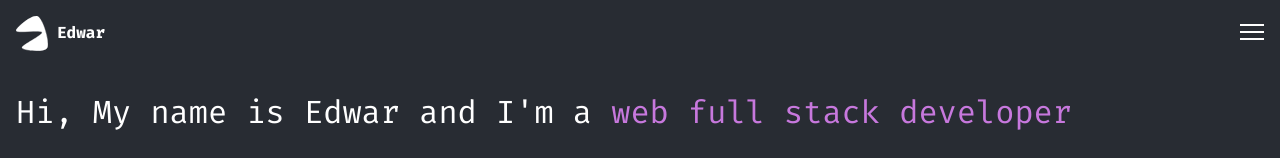
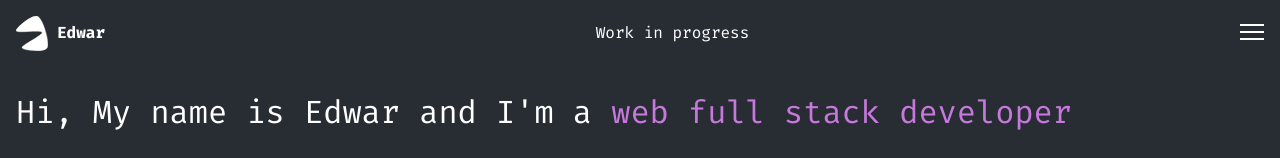
Before and after one commit to edwarmv/portfolio, an Angular app: page / in a window 1280 px wide. Shown: the top 158 px of the page. Built offline with nearby package versions, Linux system fonts and the light colour scheme.

Commit message:
feat(header): add 'work in progress' text

```diff
--- a/src/app/shared/components/header/header.component.html
+++ b/src/app/shared/components/header/header.component.html
@@ -1,5 +1,6 @@
 <header>
   <ed-logo></ed-logo>
+  Work in progress
   <ed-burger-menu #burgerMenu></ed-burger-menu>
 </header>
 
--- a/src/app/shared/components/header/header.component.scss
+++ b/src/app/shared/components/header/header.component.scss
@@ -9,6 +9,7 @@
 
 header {
   display: flex;
+  align-items: center;
   justify-content: space-between;
   background: var(--color-surface);
   color: var(--color-on-surface);
```
